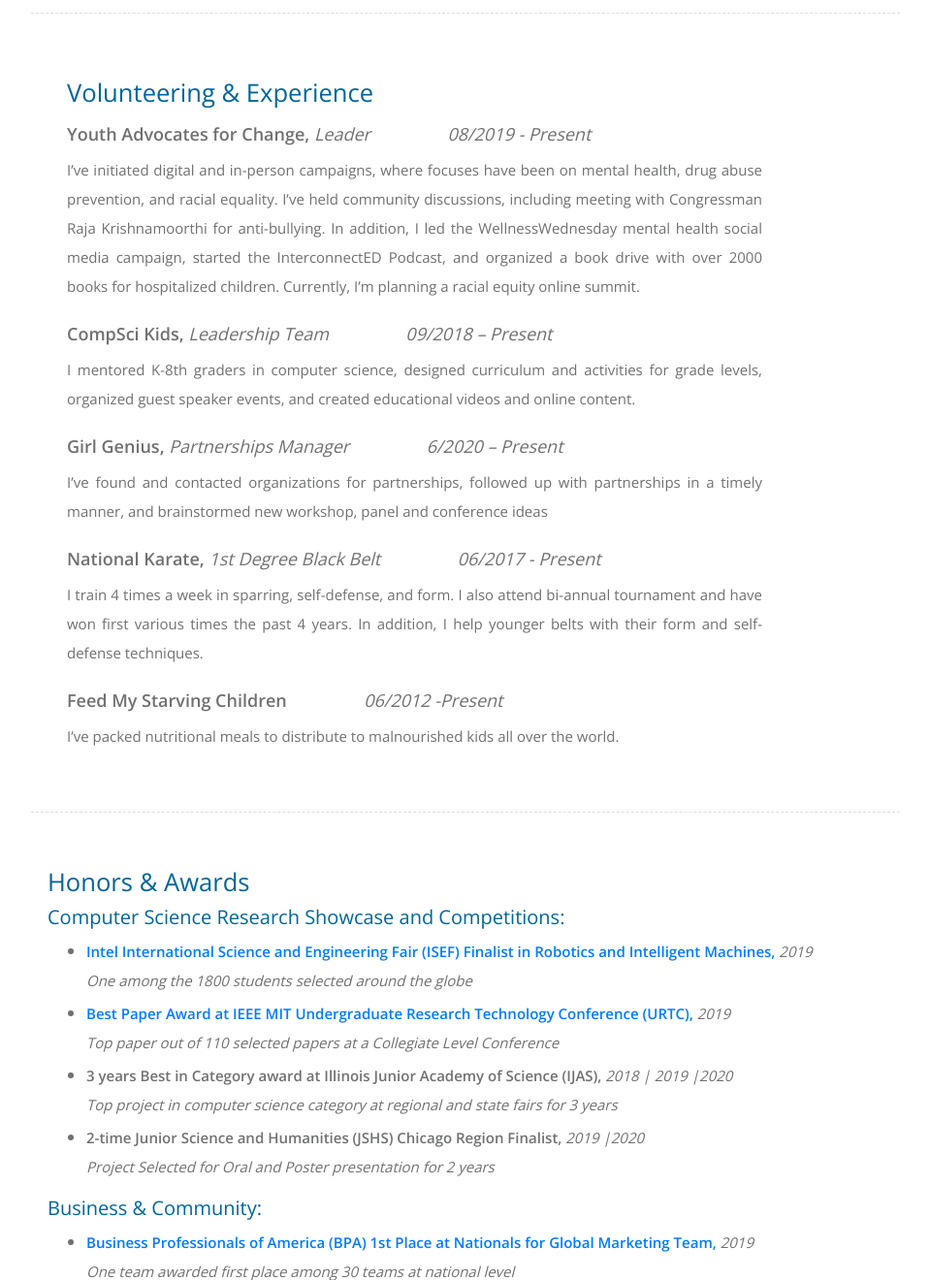
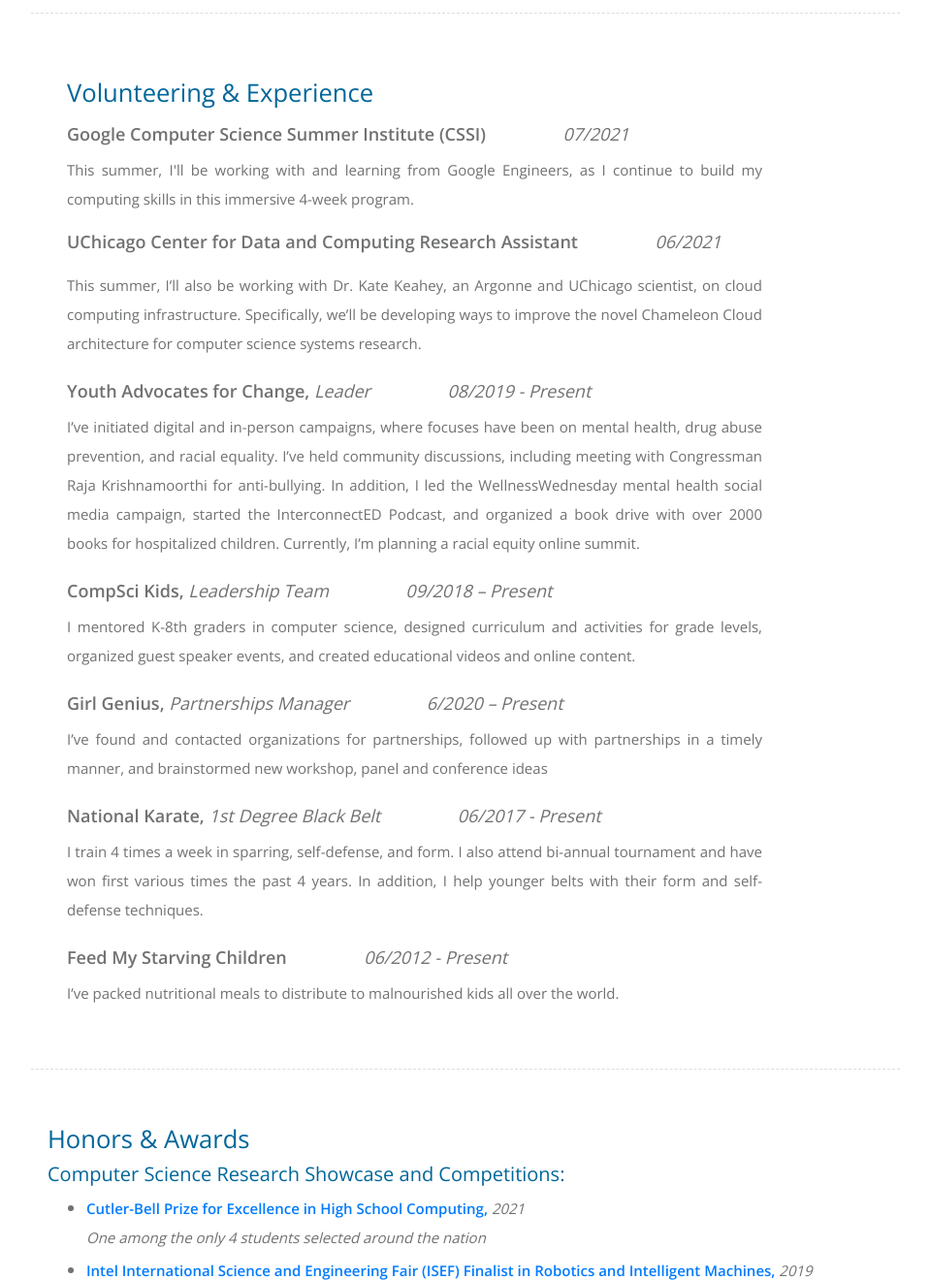
Before and after one commit to sahithiankireddy14/sahithiankireddy14.github.io, a plain HTML site: page index.html in a window 1280 px wide. Shown: the part 1480-2800 px from the top of the page at 97% size, without its empty margins (269-1228 px from the left). Drawn offline with nearby package versions, Linux system fonts and the light colour scheme.

Commit message:
May 2021 Update

```diff
--- a/index.html
+++ b/index.html
@@ -88,7 +88,7 @@
  </li>
 </ul>
 <footer class="text-center text-white small">
- <p class="mb-0 mb-1">Copyright 2020 </p>
+ <p class="mb-0 mb-1">Copyright 2021 </p>
  <p class="mb-0">
    <a rel="nofollow" href="#" class="tm-footer-link"> Sahithi Ankireddy</a>
  </p>
@@ -210,6 +210,39 @@
                   <div class="tm-double-border-2 tm-border-gray tm-box-pad">
                     <div class="tm-section-half">
                         <h2 class="tm-section-title tm-color-primary mb-2">Volunteering & Experience</h2>
+
+
+                <p class="mb-1">
+
+
+                         <b>Google Computer Science Summer Institute (CSSI)</b><span style="font-style: italic">    &nbsp; &nbsp;&nbsp; &nbsp;&nbsp; &nbsp;&nbsp; &nbsp;&nbsp; &nbsp;
+                           07/2021 </span> <br>
+                        </p>
+                        <p class="des">
+                           This summer, I'll be working with and learning from Google Engineers, as I continue to build my computing skills in this immersive 4-week program.
+                        </p>
+
+
+                        <b>UChicago Center for Data and Computing Research Assistant</b><span style="font-style: italic">    &nbsp; &nbsp;&nbsp; &nbsp;&nbsp; &nbsp;&nbsp; &nbsp;&nbsp; &nbsp;
+                           06/2021 </span> <br>
+                        </p>
+                        <p class="des">
+                           This summer, I’ll also be working with Dr. Kate Keahey, an Argonne and UChicago scientist, on cloud computing infrastructure. Specifically, we’ll be developing ways to improve the novel Chameleon Cloud architecture for computer science systems research.
+                        </p>
+
+
+
+
+
+
+
+
+
+
+
+
+
+
                         <p class="mb-1">
                         <b>Youth Advocates for Change,</b><span style="font-style: italic"> Leader   &nbsp; &nbsp;&nbsp; &nbsp;&nbsp; &nbsp;&nbsp; &nbsp;&nbsp; &nbsp;
                            08/2019 - Present</span> <br>
@@ -256,7 +289,7 @@
 
                         <p class="mb-1">
                             <b>Feed My Starving Children</b> <span style="font-style: italic">  &nbsp; &nbsp;&nbsp; &nbsp;&nbsp; &nbsp;&nbsp; &nbsp;&nbsp; &nbsp;
-                               06/2012 -Present   </span>
+                               06/2012 - Present   </span>
                         </p>
 
                         <p class="des">
@@ -286,6 +319,23 @@
 
                         <h5 class=" tm-color-primary mb-2"> Computer Science Research Showcase and Competitions:  </h5>
                         <ul id="award">
+
+
+
+                              <li>
+                                 <p class="mb-1 des">
+
+                                 <a target="_blank" href="https://csteachers.org/stories/acm-and-csta-announce-the-2020–21-cutler-bell-prize-winners">
+                                     <span>  <b>  Cutler-Bell Prize for Excellence in High School Computing,  </b> </span> </a>
+                                 <span style="font-style: italic"> 2021</span> <br>  <span style="font-style: italic">One among the only 4 students selected around the nation</span> <br>
+                                 </p>
+
+
+                             </li>
+
+
+
+
                              <li>
                                  <p class="mb-1 des">
 
```
